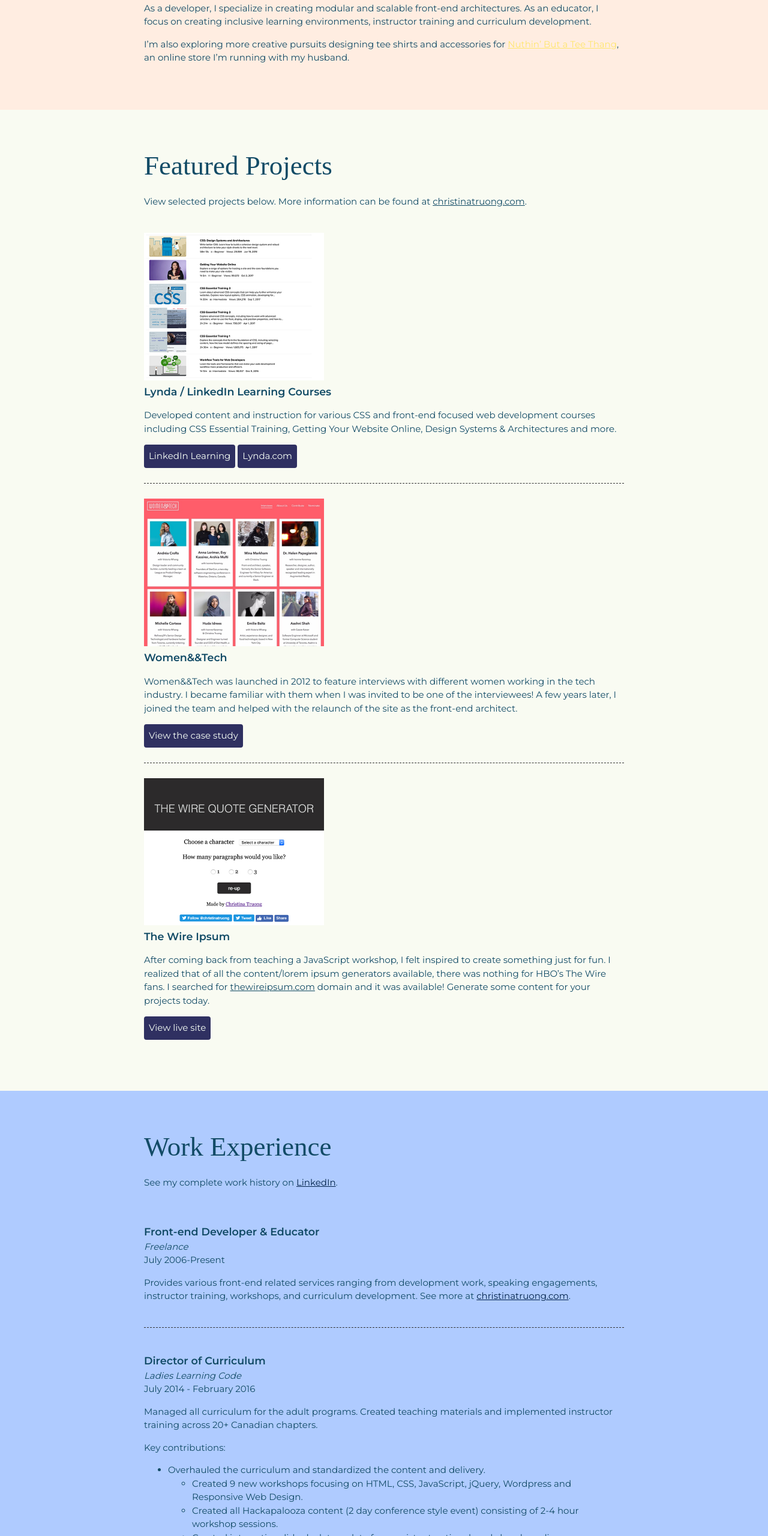
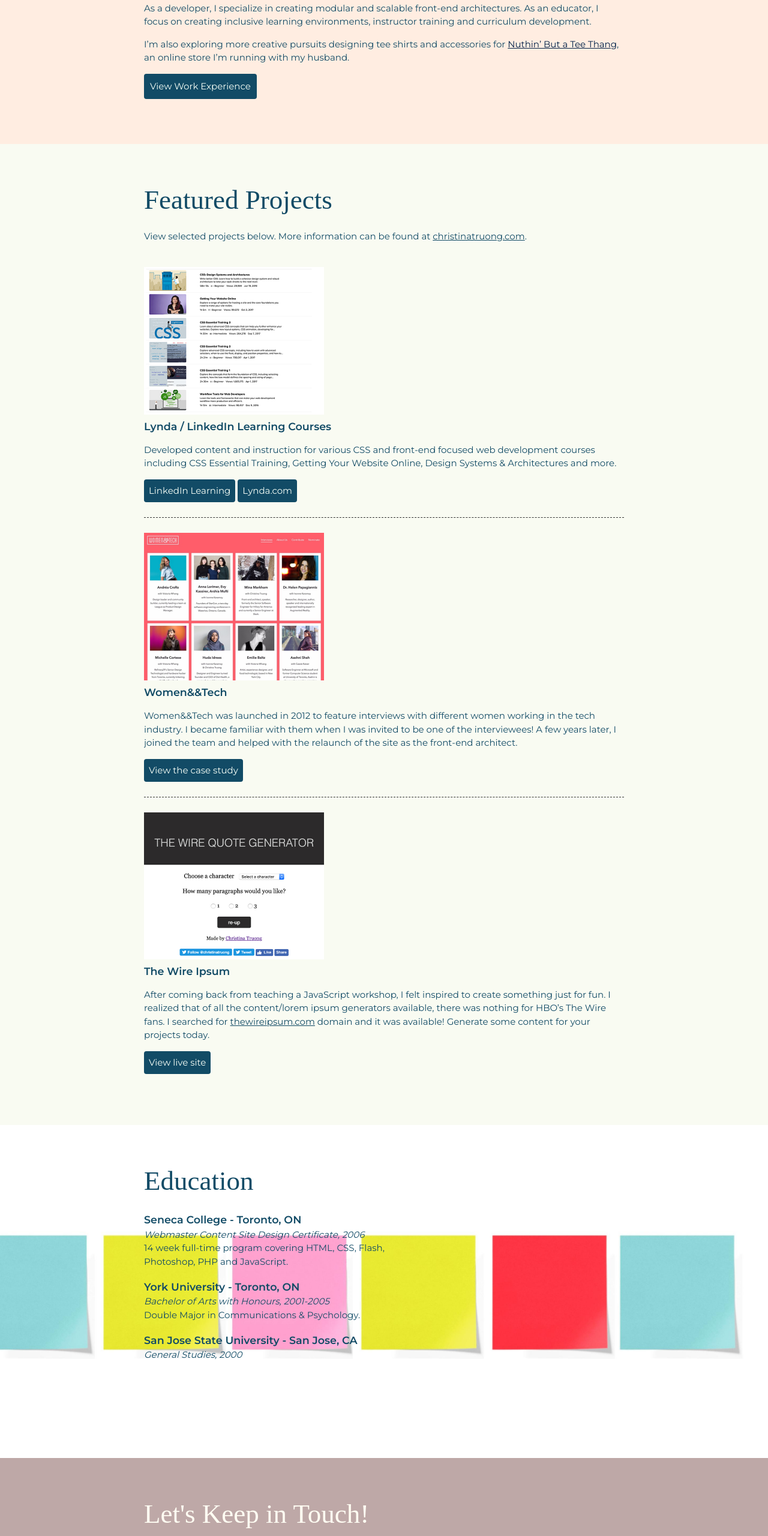
Before and after one commit to TheHagueUniversity/css-basic-challenge-umarilou, a plain HTML site: page Challenge2_CSS_Basics(1)/index.html in a window 1280 px wide. Shown: the part 240-2800 px from the top of the page at 60% size. Drawn offline with Linux system fonts and the light colour scheme.

Commit message:
Challenge 2 -3
Changes for 2. Create a new webpage

```diff
--- a/Challenge2_CSS_Basics(1)/css/styles.css
+++ b/Challenge2_CSS_Basics(1)/css/styles.css
@@ -89,7 +89,7 @@ header {
 }
 .projects .btn {
   color: #F7FFF7;
-  background: #2F3061;
+  background: #124B66;
   text-decoration: none;
   padding: 8px;
   border-radius: 4px;
@@ -103,6 +103,15 @@ header {
 }
 .project-item h3 {
   margin-top: 0;
+}
+
+.button {
+  color: #F7FFF7;
+  background: #124B66;
+  text-decoration: none;
+  padding: 10px;
+  border-radius: 4px;
+  display: inline-block;
 }
 
 
--- a/Challenge2_CSS_Basics(1)/index.html
+++ b/Challenge2_CSS_Basics(1)/index.html
@@ -16,8 +16,11 @@
           <h2>Tech Educator + Front-end Developer</h2>
 
           <p>As a developer, I specialize in creating modular and scalable front-end architectures. As an educator, I focus on creating inclusive learning environments, instructor training and curriculum development.</p>
-          <p>I’m also exploring more creative pursuits designing tee shirts and accessories for <a href="http://teethang.com" target="_blank">Nuthin’ But a Tee Thang</a>, an online store I’m running with my husband.</p>
+          <p>I’m also exploring more creative pursuits designing tee shirts and accessories for <a class= "work-links" href="http://teethang.com" target="_blank">Nuthin’ But a Tee Thang</a>, an online store I’m running with my husband.</p>
+          <p>   <a class="button" href="work_experience.html">View Work Experience</a> </p>
         </div>
+
+
       </header>
 
       <!-- ************ PROJECTS / PORTFOLIO  ************** -->
@@ -49,70 +52,6 @@
             <h3>The Wire Ipsum</h3>
             <p>After coming back from teaching a JavaScript workshop, I felt inspired to create something just for fun. I realized that of all the content/lorem ipsum generators available, there was nothing for HBO’s The Wire fans. I searched for <a href="http://thewireipsum.com" target="_blank">thewireipsum.com</a> domain and it was available! Generate some content for your projects today.</p>
             <a class="btn" href="http://thewireipsum.com" target="_blank">View live site</a>
-          </section>
-        </div>
-      </section>
-
-      <!-- ****************  WORK EXPERIENCE  ******************** -->
-      <section class="work-experience">
-        <div class="content-wrap item-details divider">
-          <h2>Work Experience</h2>
-          <p>See my complete work history on <a class="work-links" href="https://www.linkedin.com/in/christinatruong/">LinkedIn</a>.</p>
-
-          <!-- Job 1 -->
-          <section class="job-item">
-            <div class="job-details">
-              <h3>Front-end Developer & Educator</h3>
-              <p>Freelance</p>
-              <p>July 2006-Present</p>
-            </div>
-            <div class="job-summary">
-              <p>Provides various front-end related services ranging from development work, speaking engagements, instructor training, workshops, and curriculum development. See more at  <a class="work-links" href="http://christinatruong.com">christinatruong.com</a>.</p>
-            </div>
-          </section>
-
-          <!-- Job 2 -->
-          <section class="job-item">
-            <div class="job-details">
-              <h3>Director of Curriculum</h3>
-              <p>Ladies Learning Code</p>
-              <p>July 2014 - February 2016</p>
-            </div>
-            <div class="job-summary">
-              <p>Managed all curriculum for the adult programs. Created teaching materials and implemented instructor training across 20+ Canadian chapters.</p>
-              <p>Key contributions:</p>
-              <ul>
-                <li>Overhauled the curriculum and standardized the content and delivery.
-                  <ul>
-                    <li>Created 9 new workshops focusing on HTML, CSS, JavaScript, jQuery, Wordpress and Responsive Web Design.</li>
-                    <li>Created all Hackapalooza content (2 day conference style event) consisting of 2-4 hour workshop sessions.</li>
-                    <li>Created interactive slide deck template for consistent national workshop branding.</li>
-                    <li>Developed the Digital Skills part-time program curriculum.</li>
-                  </ul>
-                </li>
-                <li>Provided training for all instructors focusing on creating an inclusive and engaging learning environment.</li>
-                <li>Maintained the ladieslearningcode.com website.</li>
-                <li>Volunteer lead instructor from 2011-2014 for Toronto workshops and several chapter launches.</li>
-              </ul>
-            </div>
-          </section>
-
-          <!-- Job 3 -->
-          <section class="job-item">
-            <div class="job-details">
-              <h3>Lead Front-End Developer</h3>
-              <p>Field iD</p>
-              <p>March 2013 - February 2014</p>
-            </div>
-            <div class="job-summary">
-              <p>Lead the front-end development for the in-house safety inspection software.</p>
-              <p>Key contributions:</p>
-              <ul>
-                <li>Responsible for setting code standards for the front-end development.</li>
-                <li>Created a fully customized front-end framework, including the UI/UX design.</li>
-                <li>Standardized the site architecture and design.</li>
-              </ul>
-            </div>
           </section>
         </div>
       </section>
```
Also changed, not shown: Challenge2_CSS_Basics(1)/work_experience.html (added, +74 -0 lines).
